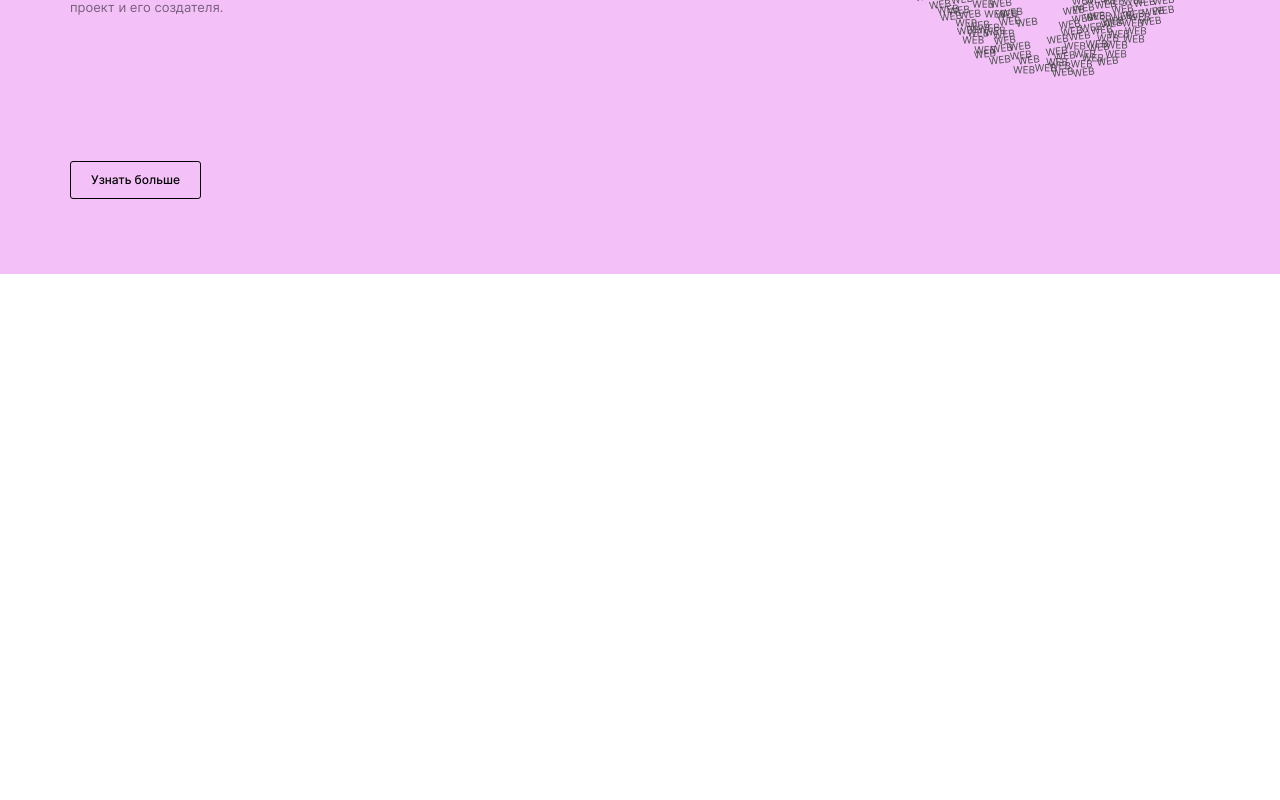
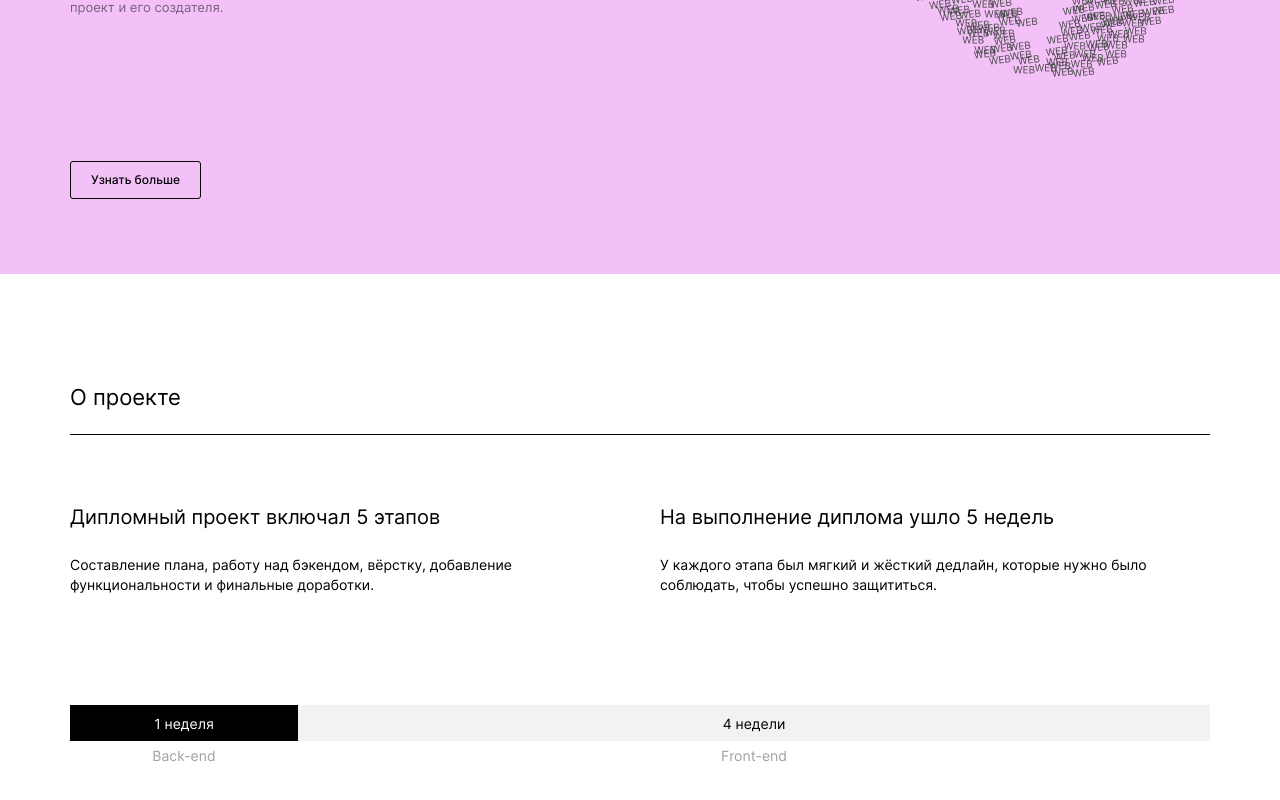
Before and after one commit to BLYADERUINER/movies-explorer-frontend, a React (Create React App) app: page / in a window 1280 px wide. Shown: the part 358-1158 px from the top of the page. Before the commit the page ends 800 px from the top, so only its background shows below. Built offline with nearby package versions, Linux system fonts and the light colour scheme.

Commit message:
added: Component AboutProject and styles

```diff
--- a/public/index.html
+++ b/public/index.html
@@ -10,7 +10,7 @@
     />
     <title>Movies-Explorer</title>
   </head>
-  <body>
-    <div class="page" id="root"></div>
+  <body class="page">
+    <div id="root"></div>
   </body>
 </html>
--- /dev/null
+++ b/src/components/Main/AboutProject/AboutProject.css
@@ -0,0 +1,68 @@
+.abproject {
+  padding: 110px 70px;
+}
+
+.abproject__container {
+  width: 100%;
+  display: flex;
+  flex-direction: row;
+  padding: 70px 0 110px;
+  gap: 40px;
+}
+
+.abproject__passed {
+  max-width: 550px;
+}
+
+.abproject__title {
+  font-weight: 400;
+  font-size: 20px;
+  line-height: 24px;
+  margin: 0;
+}
+
+.abproject__text {
+  font-weight: 400;
+  font-size: 14px;
+  line-height: 20px;
+  margin: 26px 0 0;
+}
+
+.abproject__container-line {
+  display: flex;
+  flex-direction: row;
+  height: 36px;
+}
+
+.abproject__line {
+  position: relative;
+  display: flex;
+  align-items: center;
+  justify-content: center;
+}
+
+.abproject__line-black {
+  width: 20%;
+  background: #000000;
+}
+
+.abproject__line-grey {
+  width: 80%;
+  background: #f2f2f2;
+}
+
+.abproject__span {
+  font-weight: 400;
+  font-size: 14px;
+  line-height: 17px;
+  text-align: center;
+}
+
+.abproject__span-week {
+}
+
+.abproject__span-developed {
+  position: absolute;
+  bottom: -23px;
+  color: #a0a0a0;
+}
--- /dev/null
+++ b/src/components/Main/AboutProject/index.jsx
@@ -0,0 +1,33 @@
+import Section from '../Section';
+
+import './AboutProject.css';
+
+function AboutProject () {
+  return(
+    <div className='abproject'>
+      <Section name={'О проекте'} />
+      <div className='abproject__container'>
+        <div className='abproject__passed'>
+          <h3 className='abproject__title'>Дипломный проект включал 5&nbsp;этапов</h3>
+          <p className='abproject__text'>Составление плана, работу над бэкендом, вёрстку, добавление функциональности и&nbsp;финальные доработки.</p>
+        </div>
+        <div className='abproject__passed'>
+          <h3 className='abproject__title'>На&nbsp;выполнение диплома ушло 5&nbsp;недель</h3>
+          <p className='abproject__text'>У каждого этапа был мягкий и жёсткий дедлайн, которые нужно было соблюдать, чтобы успешно защититься.</p>
+        </div>
+      </div>
+      <div className='abproject__container-line'>
+        <div className='abproject__line abproject__line-black'>
+          <span className='abproject__span abproject__span-week' style={{ color: '#ffffff' }}>1 неделя</span>
+          <span className='abproject__span abproject__span-developed'>Back-end</span>
+        </div>
+        <div className='abproject__line abproject__line-grey'>
+          <span className='abproject__span abproject__span-week'>4 недели</span>
+          <span className='abproject__span abproject__span-developed'>Front-end</span>
+        </div>
+      </div>
+    </div>
+  )
+}
+
+export default AboutProject;
--- a/src/components/Main/Main.css
+++ b/src/components/Main/Main.css
@@ -1,5 +1,2 @@
 .main {
-  background: #F3C1F8;
-  height: 100%;
-  padding: 18px 70px 0px;
 }
--- a/src/components/Main/Promo/Promo.css
+++ b/src/components/Main/Promo/Promo.css
@@ -1,7 +1,8 @@
 .promo {
   display: flex;
   justify-content: space-between;
-  padding: 75px 0;
+  padding: 75px 70px;
+  background: #F3C1F8;
 }
 
 .promo__title {
--- /dev/null
+++ b/src/components/Main/Section/Section.css
@@ -0,0 +1,12 @@
+.section {
+  width: 100%;
+  padding-bottom: 23px;
+  border-bottom: 1px solid #000000;
+}
+
+.section__name {
+  font-weight: 400;
+  font-size: 22px;
+  line-height: 27px;
+  margin: 0;
+}
--- /dev/null
+++ b/src/components/Main/Section/index.jsx
@@ -0,0 +1,11 @@
+import './Section.css';
+
+function Section({ name }) {
+  return(
+    <div className='section'>
+      <h3 className='section__name'>{ name }</h3>
+    </div>
+  )
+}
+
+export default Section;
--- a/src/components/Main/index.jsx
+++ b/src/components/Main/index.jsx
@@ -1,5 +1,6 @@
 import NavTab from '../NavTab';
 import Promo from './Promo';
+import AboutProject from './AboutProject';
 
 import './Main.css';
 
@@ -8,6 +9,7 @@ function Main() {
     <div className='main'>
       <NavTab />
       <Promo />
+      <AboutProject />
     </div>
   )
 }
--- a/src/components/NavTab/NavTab.css
+++ b/src/components/NavTab/NavTab.css
@@ -2,6 +2,7 @@
   display: flex;
   justify-content: space-between;
   align-items: center;
+  padding: 18px 70px 0;
 }
 
 .header__container {
@@ -24,3 +25,7 @@
   background: #000000;
   color: #ffffff;
 }
+
+.header_pink {
+  background: #F3C1F8;
+}
--- a/src/components/NavTab/index.jsx
+++ b/src/components/NavTab/index.jsx
@@ -4,7 +4,7 @@ import './NavTab.css';
 
 function NavTab () {
   return(
-    <header className="header">
+    <header className="header header_pink">
       <img className="header__logo" src={logo} height={38} width={38} alt="Логотип" />
       <div className="header__container">
         <a className="header__link" href=" ">Регистрация</a>
--- a/src/index.css
+++ b/src/index.css
@@ -5,7 +5,7 @@
   max-width: 1280px;
   min-width: 320px;
   min-height: 100vh;
-  background-color: #ffffff;
+  background: #ffffff;
   font-family: 'Inter', sans-serif, Arial;
   color: #000000;
   margin: 0 auto;
@@ -14,4 +14,4 @@
   -webkit-text-size-adjust: 100%;
   -ms-text-size-adjust: 100%;
   -moz-text-size-adjust: 100%;
-  }
+}
```
